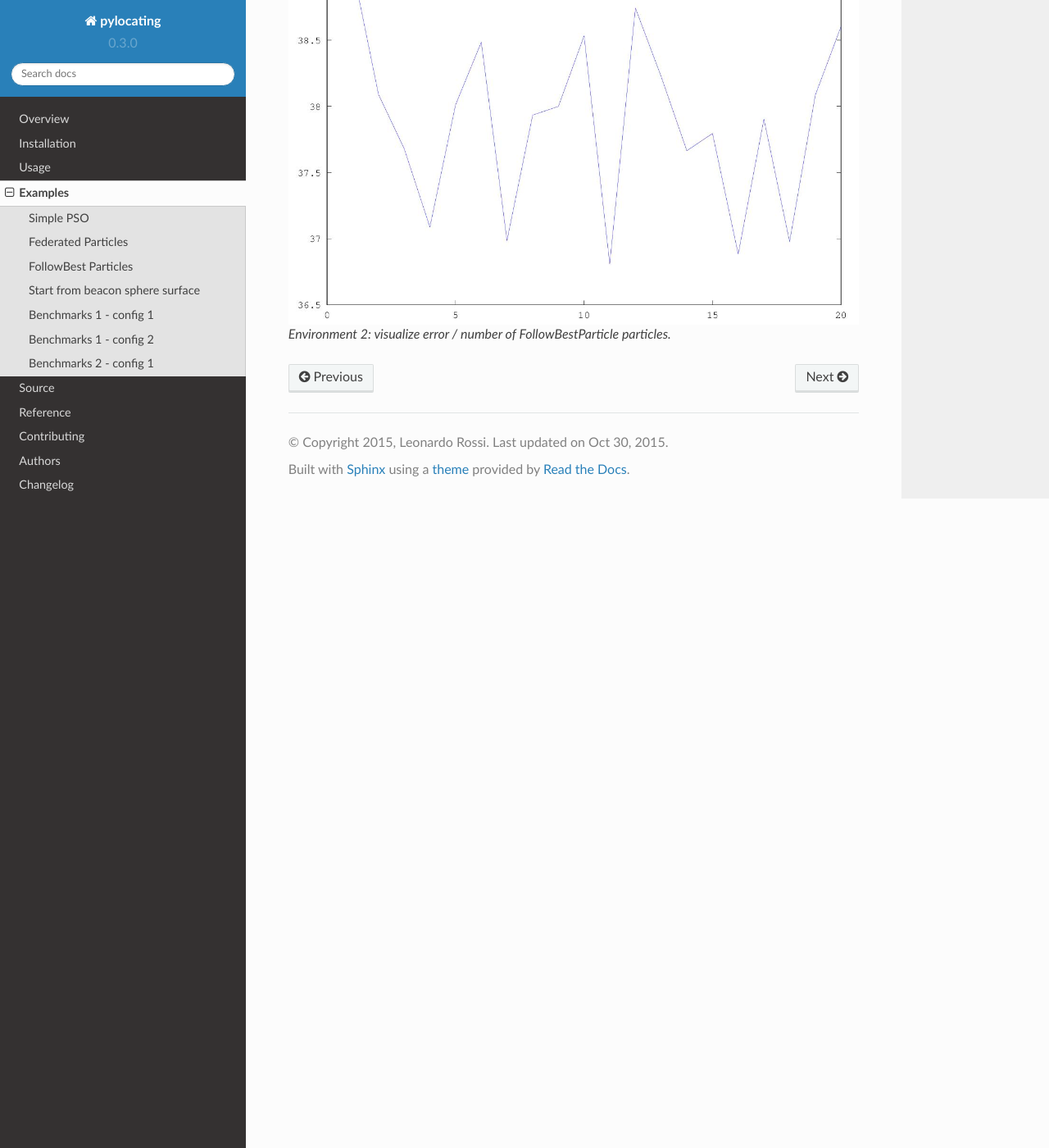
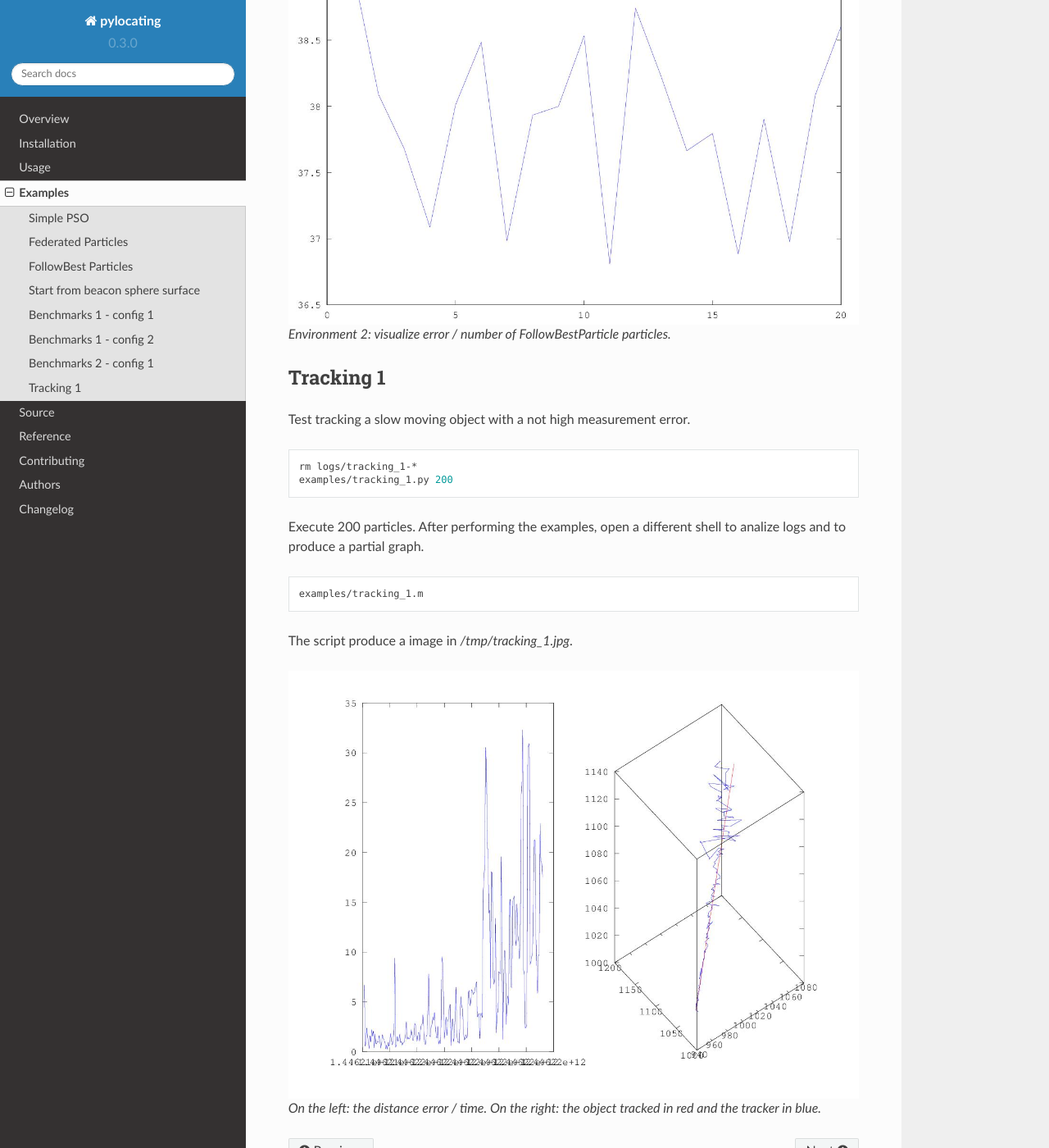
Before and after one commit to hachreak/pylocating, a Sphinx documentation site: the page built from docs/examples.rst, in a window 1280 px wide and 1400 px high, scrolled down 8617 px. Shown: the whole window at 82% size. Built offline with Sphinx 7.4.7 and the Read the Docs theme 2.0.0, drawn with Linux system fonts in a browser that asks for light colours.

Commit message:
docs: tracking 1 example addition
Signed-off-by: Leonardo Rossi <leonardo.rossi@studenti.unipr.it>

```diff
--- a/docs/examples.rst
+++ b/docs/examples.rst
@@ -231,3 +231,29 @@ generated.
 .. figure:: examples/benchmark_2.config1.jpg
 
   Environment 2: visualize error / number of FollowBestParticle particles.
+
+
+Tracking 1
+----------
+
+Test tracking a slow moving object with a not high measurement error.
+
+.. code-block:: bash
+
+  rm logs/tracking_1-*
+  examples/tracking_1.py 200
+
+Execute 200 particles.
+After performing the examples, open a different shell to analize logs and
+to produce a partial graph.
+
+.. code-block:: bash
+
+  examples/tracking_1.m
+
+The script produce a image in `/tmp/tracking_1.jpg`.
+
+.. figure:: examples/tracking_1.jpg
+
+  On the left: the distance error / time.
+  On the right: the object tracked in red and the tracker in blue.
```
Also changed, not shown: docs/examples/tracking_1.jpg (added).
